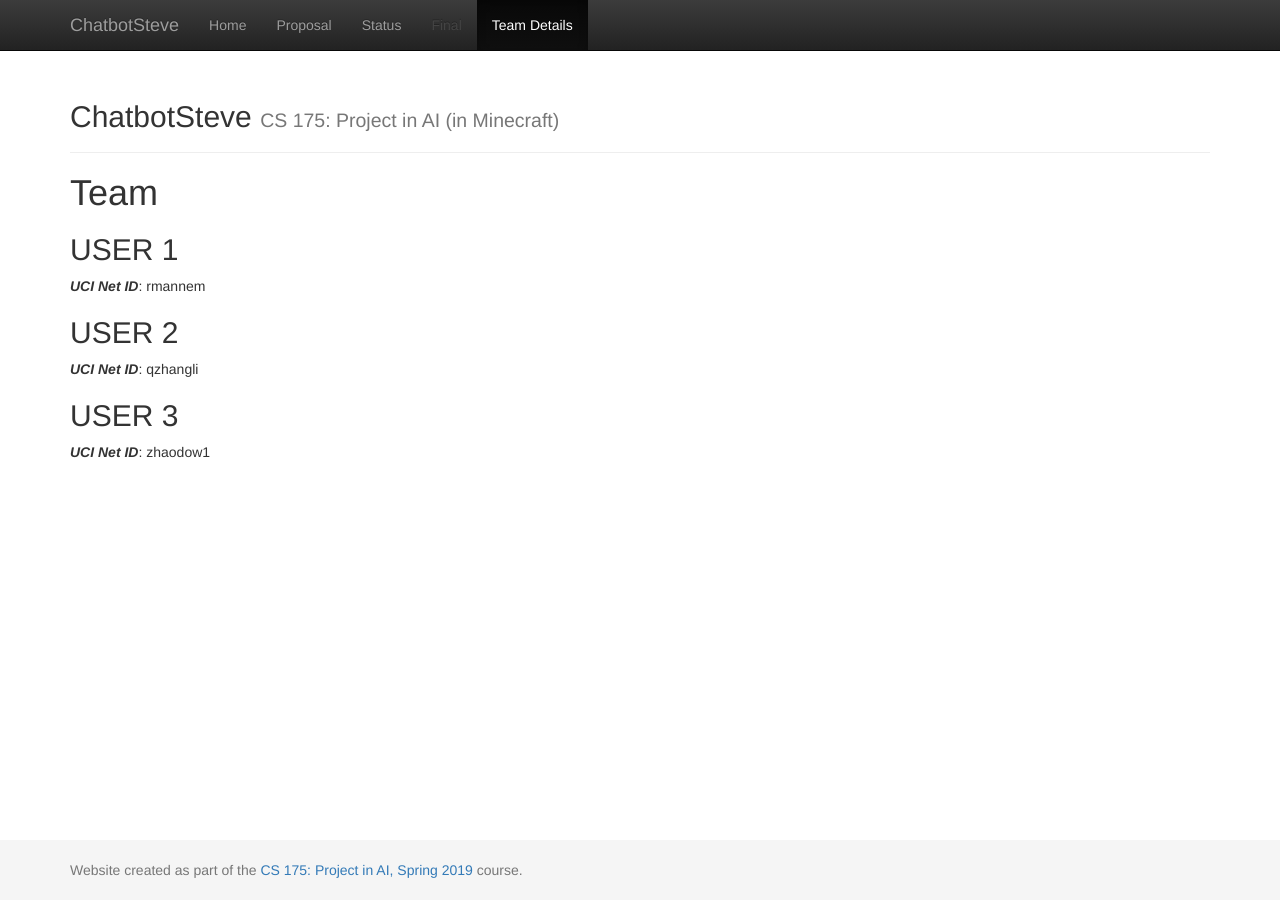
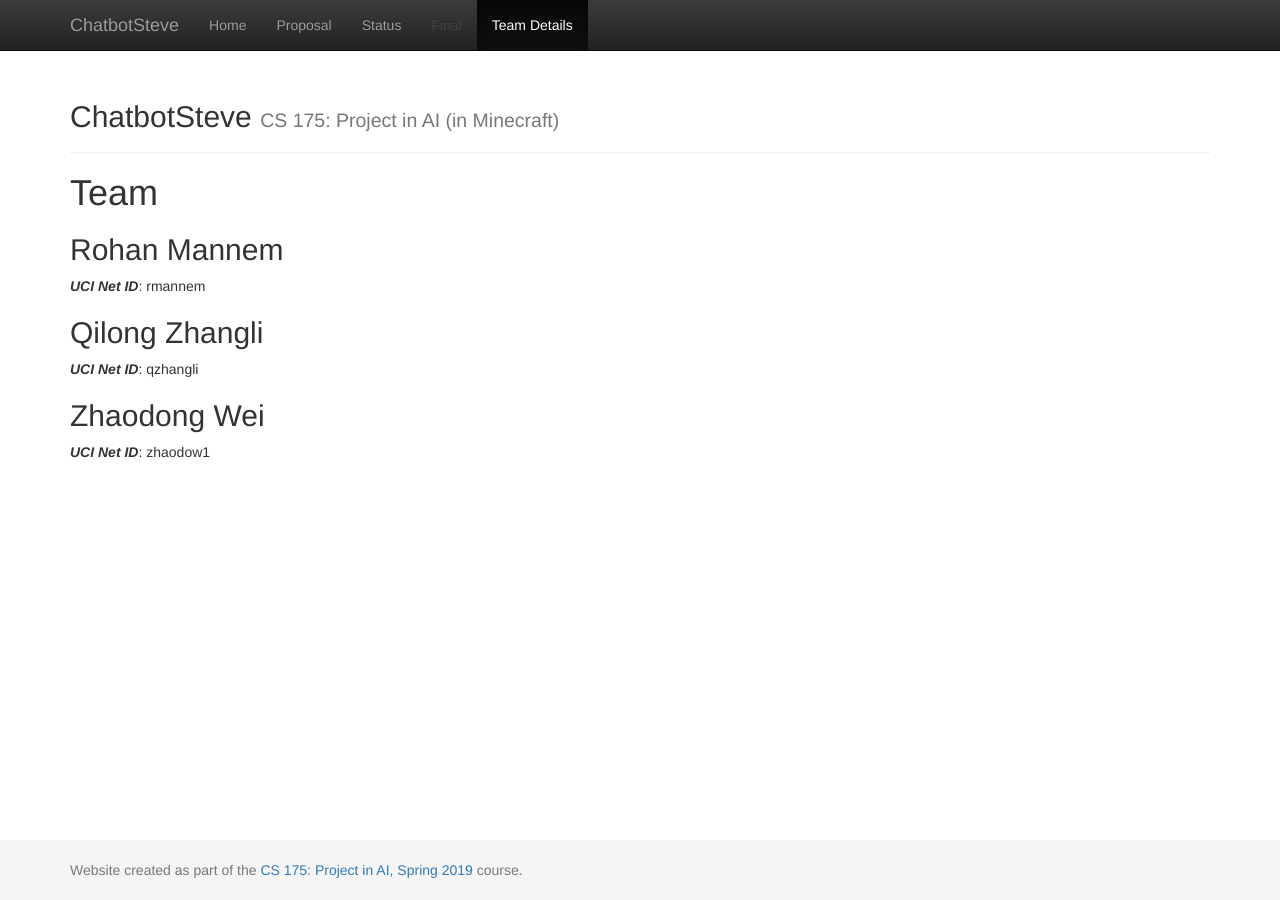
Before and after one commit to RohanMannem/ChatbotSteve, a Jekyll site: the page built from docs/team.md, in a window 1280 px wide. Built offline with Jekyll 4.4.1, drawn with Linux system fonts in a browser that asks for light colours.

Commit message:
Update team.md

```diff
--- a/docs/team.md
+++ b/docs/team.md
@@ -6,11 +6,11 @@ title:  Team
 # {{ page.title }}
 
 
-## USER 1
+## Rohan Mannem
 ***UCI Net ID***: rmannem
 
-## USER 2
+## Qilong Zhangli
 ***UCI Net ID***: qzhangli
 
-## USER 3
+## Zhaodong Wei
 ***UCI Net ID***: zhaodow1
```
